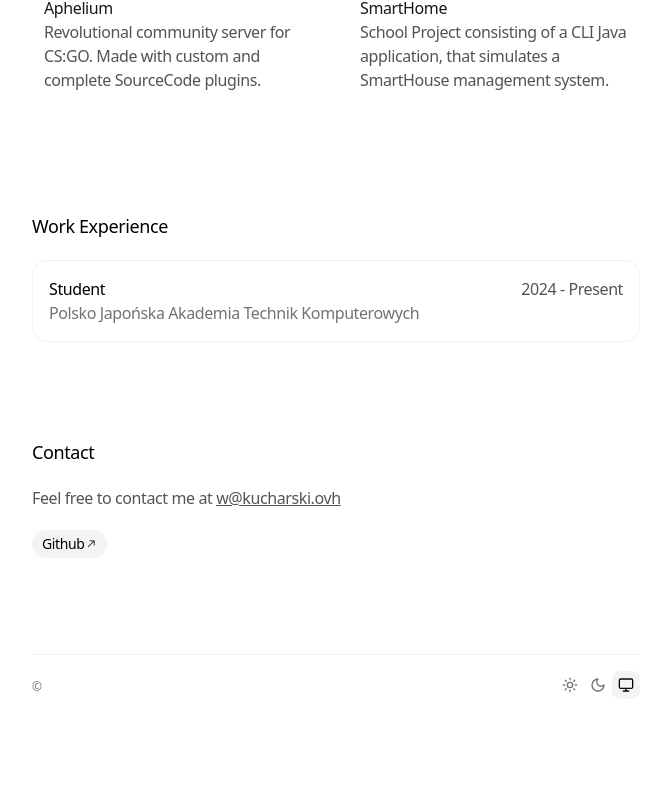
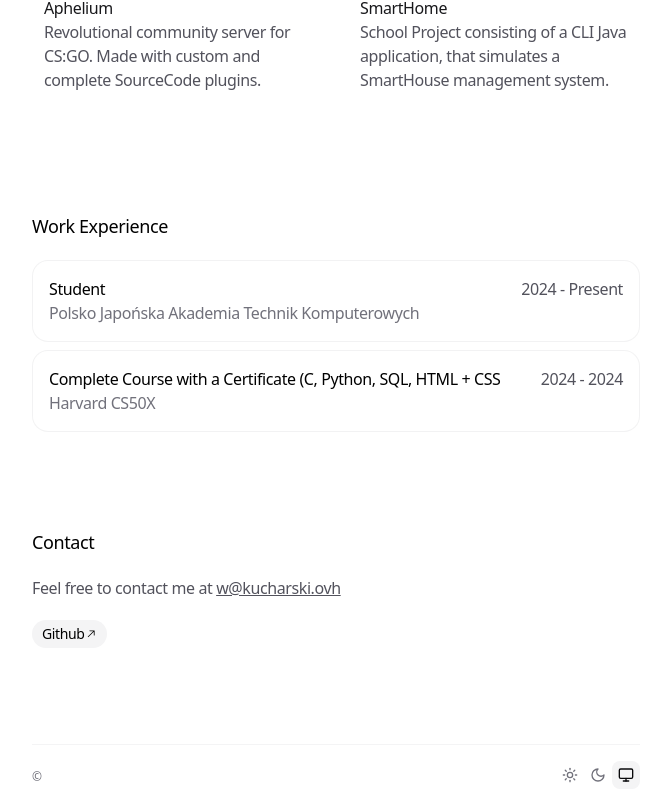
Before and after one commit to aph-nick/portfolio, a Next.js app: page / in a window 1280 px wide. Shown: the part 691-1496 px from the top of the page, without its empty margins (304-975 px from the left). Before the commit the page ends 1406 px from the top, so only its background shows below. Built offline with nearby package versions, Linux system fonts and the light colour scheme.

Commit message:
Commit 1

```diff
--- a/app/data.ts
+++ b/app/data.ts
@@ -88,6 +88,14 @@ export const WORK_EXPERIENCE: WorkExperience[] = [
     link: 'https://pja.edu.pl',
     id: 'work1',
   },
+  {
+    company: 'Harvard CS50X',
+    title: 'Complete Course with a Certificate (C, Python, SQL, HTML + CSS',
+    start: '2024',
+    end: '2024',
+    link: 'https://cs50.harvard.edu/x/2025/',
+    id: 'work2',
+  },
 ]
 
 export const SOCIAL_LINKS: SocialLink[] = [
```
